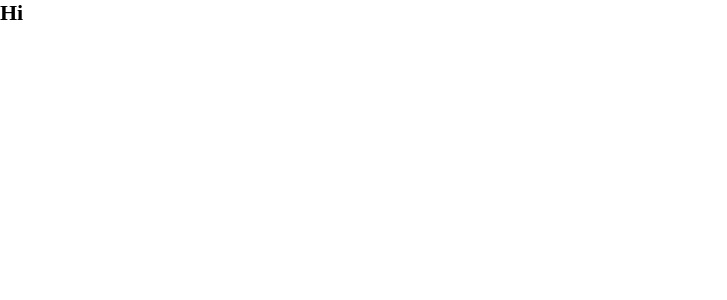
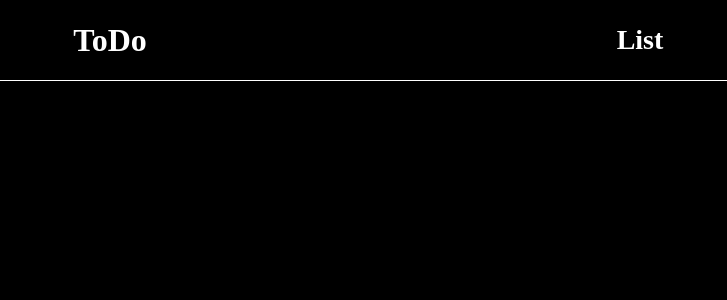
Before and after one commit to kisn3089/todo, a React (Create React App) app: page / in a window 1280 px wide. Shown: the top 300 px of the page, without its empty margins (0-727 px from the left). Built offline with nearby package versions, Linux system fonts and the light colour scheme.

Commit message:
feat: Header Base & Folder init

```diff
--- a/src/App.tsx
+++ b/src/App.tsx
@@ -1,12 +1,8 @@
-import Text from "components/atoms/Text";
+import Header from "components/organism/Header";
 import React from "react";
 
 function App() {
-  return (
-    <div className="App">
-      <Text content="Hi" fontSize="22px" fontWeight="700" />
-    </div>
-  );
+  return <Header />;
 }
 
 export default App;
--- /dev/null
+++ b/src/components/organism/Header/index.tsx
@@ -0,0 +1,17 @@
+import Text from "components/atoms/Text";
+import { HeaderWrapper, Logo, NavibarWrapper } from "./styles";
+
+const Header = () => {
+  return (
+    <HeaderWrapper>
+      <Logo>
+        <Text content="ToDo" color="#fff" fontSize="32px" fontWeight="700" />
+      </Logo>
+      <NavibarWrapper>
+        <Text content="List" color="#fff" fontSize="28px" fontWeight="700" />
+      </NavibarWrapper>
+    </HeaderWrapper>
+  );
+};
+
+export default Header;
--- /dev/null
+++ b/src/components/organism/Header/styles.ts
@@ -0,0 +1,31 @@
+import styled from "styled-components";
+
+export const HeaderWrapper = styled.div`
+  position: relative;
+  display: flex;
+  justify-content: center;
+  align-items: center;
+  width: 100%;
+  height: 80px;
+  background-color: #000;
+  border-bottom: 1px solid #fff;
+`;
+
+export const Logo = styled.div`
+  position: absolute;
+  top: 0;
+  left: 0;
+  display: flex;
+  justify-content: center;
+  align-items: center;
+  width: 220px;
+  height: 80px;
+`;
+
+export const NavibarWrapper = styled.div`
+  display: flex;
+  justify-content: center;
+  align-items: center;
+  width: 220px;
+  height: 80px;
+`;
--- a/src/styles/GlobalStyle.ts
+++ b/src/styles/GlobalStyle.ts
@@ -5,5 +5,7 @@ export const GlobalStyle = createGlobalStyle`
         margin: 0;
         padding: 0;
         box-sizing: border-box;
+        background-color: #000;
+        color: #fff;
     }
 `;
```
Also changed, not shown: src/pages/HomePage.tsx (added, +7 -0 lines), src/templates/HomeTemplate/index.tsx (added, +9 -0 lines).
